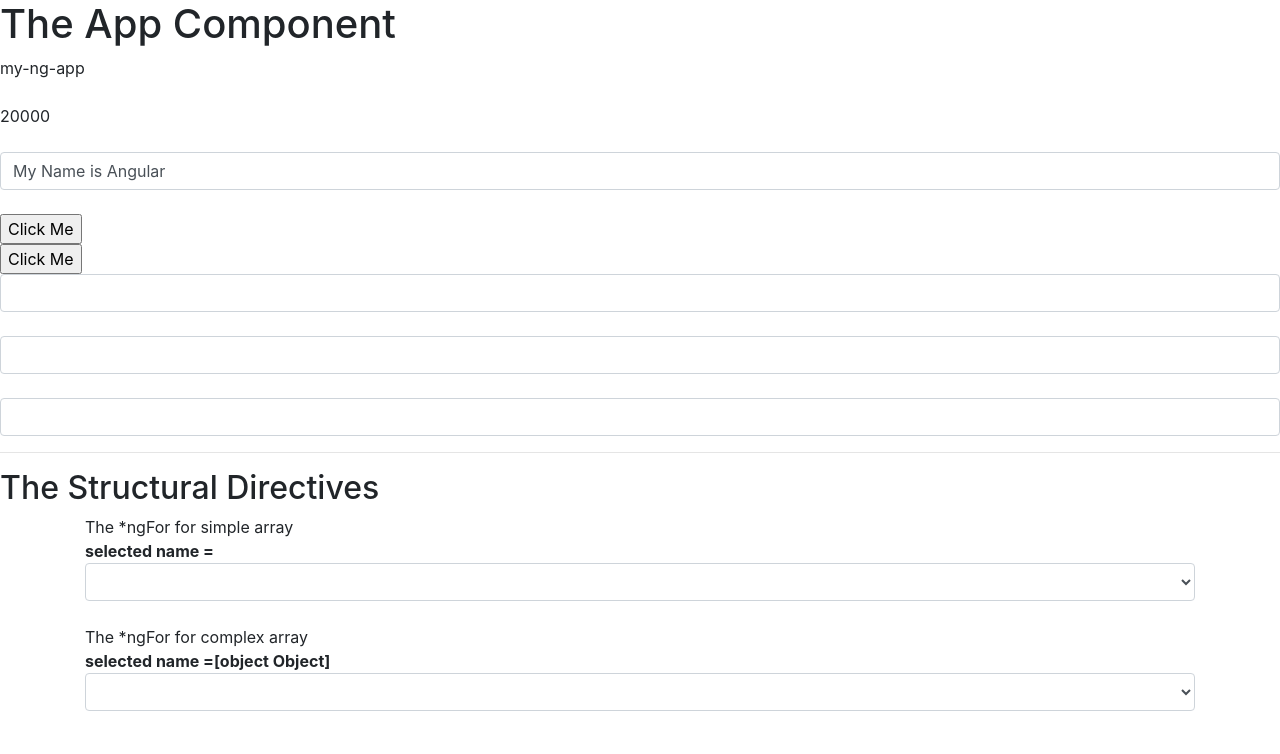
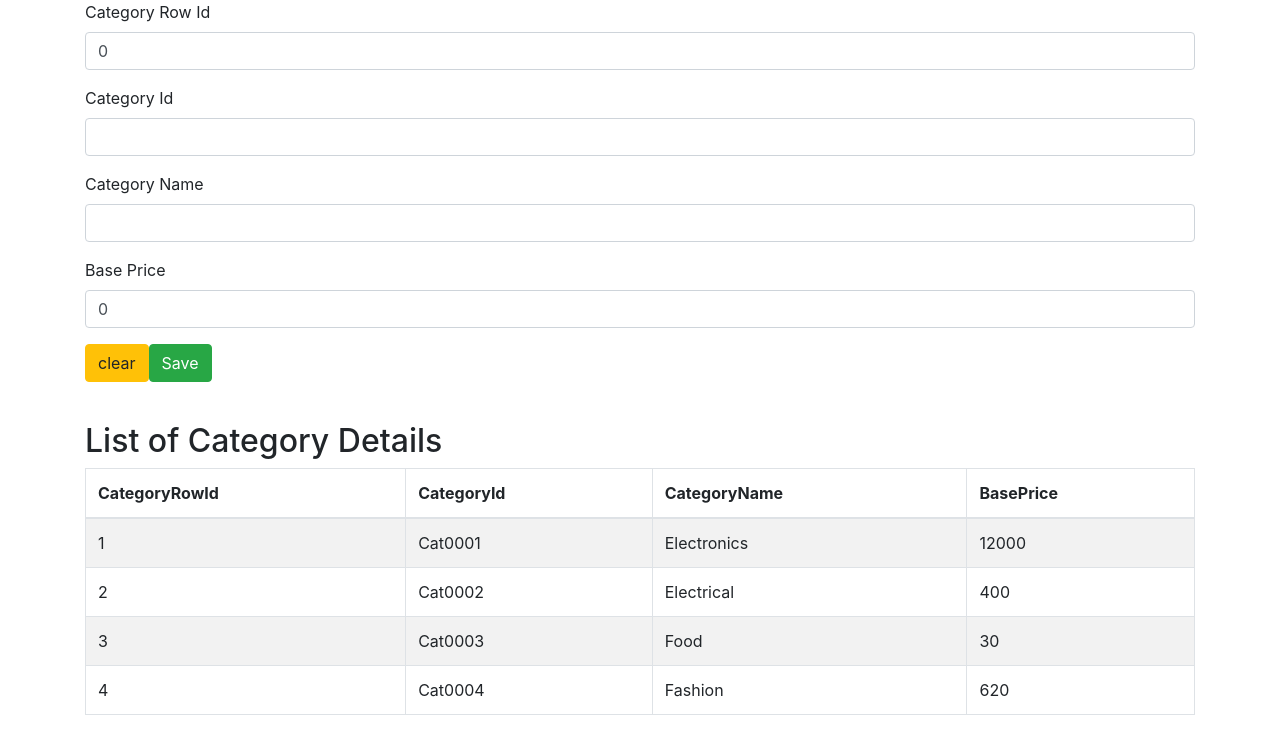
Before and after one commit to maheshsabnis/angular9mn, an Angular app: page / in a window 1280 px wide. Shown: the top 754 px of the page. Built offline with nearby package versions, Linux system fonts and the light colour scheme.

Commit message:
22-feb-2020

```diff
--- a/src/app/app.module.ts
+++ b/src/app/app.module.ts
@@ -2,12 +2,13 @@
 import { BrowserModule } from '@angular/platform-browser';
 // NgModule the class decorator to define class as Angular Module
 import { NgModule } from '@angular/core';
-import {FormsModule} from '@angular/forms';
+import {FormsModule, ReactiveFormsModule} from '@angular/forms';
 
 
 // Custom Module for containing Routing Object Model
 import { AppRoutingModule } from './app-routing.module';
 import { AppComponent } from './app.component';
+import {CategoryReactiveFormComponent} from './components/categoryreactiveformcomponent/app.categoryreactiveform.component';
 
 // imports: of the type array, used to import and load standard Angular Modules
 // and external modules in current application
@@ -22,13 +23,13 @@ import { AppComponent } from './app.component';
 // entryComponent: Components not bootstraped but used by bootstraped components to load
 @NgModule({
   declarations: [
-    AppComponent
+    AppComponent, CategoryReactiveFormComponent
   ],
   imports: [
-    BrowserModule,FormsModule,
+    BrowserModule,FormsModule, ReactiveFormsModule,
     AppRoutingModule
   ],
   providers: [],
-  bootstrap: [AppComponent]
+  bootstrap: [ CategoryReactiveFormComponent]
 })
 export class AppModule { }
--- /dev/null
+++ b/src/app/components/categoryreactiveformcomponent/app.categoryreactiveform.component.ts
@@ -0,0 +1,64 @@
+import { Component, OnInit } from '@angular/core';
+import { Category } from '../../models/app.category.model';
+import { CategoryLogic } from '../../models/app.category.logic';
+
+// imporing FormGroup and the FormControl for implementing
+// the reactive form
+import { FormGroup, FormControl } from '@angular/forms';
+
+
+@Component({
+  selector: 'app-categoryreactiveform-component',
+  templateUrl: './app.categoryreactiveform.view.html'
+})
+export class CategoryReactiveFormComponent implements OnInit {
+  // OnInit: is the Component Lifecycle interface, that provides
+  // the ngOnInIt() method
+  category: Category;
+  private logic: CategoryLogic;
+  categories: Array<Category>;
+  // define the FormGroup object, this will be used to map Model class properties to Form
+  frmCategory: FormGroup;
+
+  tableColumnHeaders: Array<string>;
+  constructor() {
+    this.logic  =new CategoryLogic();
+    this.categories = new Array<Category>();
+    this.category   =  new Category(0, '', '', 0);
+    this.tableColumnHeaders = new Array<string>();
+    // instantiate the frmCategory and map properties of category class using
+    // FormControl into the group
+    this.frmCategory  =new FormGroup({
+      CategoryRowId : new FormControl(this.category.CategoryRowId),
+      CategoryId : new FormControl(this.category.CategoryId),
+      CategoryName : new FormControl(this.category.CategoryName),
+      BasePrice : new FormControl(this.category.BasePrice)
+    });
+  }
+
+  // this method is invoked immediately after ctor 'only-once'
+  // write logic in this method that we cannot write on ctor or
+  // if such logic is written in ctor, it will delay ctor execution
+  ngOnInit(): void {
+    // iterate over the category object to read all its property names
+    for(let p in this.category) {
+      this.tableColumnHeaders.push(p);
+    }
+    this.categories = this.logic.getCategoris();
+  }
+
+  clear(): void {
+    this.category   =  new Category(0, '', '', 0);
+    this.frmCategory.setValue(this.category);
+  }
+  save(): void {
+    // read the posted data from ReactForm using 'value' property of
+    // frmCategory, the instance of FormGroup
+    this.category = this.frmCategory.value;
+    this.categories = this.logic.saveCategory(this.category);
+  }
+  getSelectedCategory(cat: Category): void {
+    this.frmCategory.setValue(cat); // set the value of form based on selected category
+    this.category = this.frmCategory.value;
+  }
+}
--- /dev/null
+++ b/src/app/components/categoryreactiveformcomponent/app.categoryreactiveform.view.html
@@ -0,0 +1,46 @@
+<div class="container">
+    <!--The (ngSubmit) event will submit the forms-->
+    <!--bind the frmCategory to [formGroup] property of <form></form>-->
+    <form name="frmCategory" (ngSubmit)="save()" [formGroup]="frmCategory">
+        <div class="form-group">
+            <label>Category Row Id</label>
+            <!--Bind the formControlName attribute key from frmCategory to input elements-->
+            <input type="text" class="form-control" formControlName="CategoryRowId">
+        </div>
+        <div class="form-group">
+            <label>Category Id</label>
+            <input type="text" class="form-control" formControlName="CategoryId">
+        </div>
+        <div class="form-group">
+            <label>Category Name</label>
+            <input type="text" class="form-control" formControlName="CategoryName">
+        </div>
+        <div class="form-group">
+            <label>Base Price</label>
+            <input type="text" class="form-control" formControlName="BasePrice">
+        </div>
+        <div class="form-group">
+            <input type="button" class="btn btn-warning" value="clear" (click)="clear()" />
+            <input type="submit" value="Save" class="btn btn-success">
+        </div>
+    </form>
+</div>
+<br>
+<div class="container">
+    <h2>List of Category Details</h2>
+
+    <table class="table table-bordered table-striped">
+        <thead>
+            <tr>
+                <th *ngFor="let h of tableColumnHeaders">{{h}}</th>
+            </tr>
+        </thead>
+        <tbody>
+            <!--Iterating over each caregory row-->
+            <tr *ngFor="let cat of categories" (click)="getSelectedCategory(cat)">
+                <!--generating table cell for each property in category -->
+                <td *ngFor="let h of tableColumnHeaders">{{cat[h]}}</td>
+            </tr>
+        </tbody>
+    </table>
+</div>
--- /dev/null
+++ b/src/app/models/app.category.logic.ts
@@ -0,0 +1,22 @@
+// importing the exported class from the file
+import { Category } from './app.category.model';
+export class CategoryLogic {
+   categories: Array<Category>;
+
+   constructor() {
+     this.categories = new Array<Category>();
+     this.categories.push(new Category(1, 'Cat0001', 'Electronics', 12000));
+     this.categories.push(new Category(2, 'Cat0002', 'Electrical', 400));
+     this.categories.push(new Category(3, 'Cat0003', 'Food', 30));
+     this.categories.push(new Category(4, 'Cat0004', 'Fashion', 620));
+   }
+
+   getCategoris(): Array<Category> {
+     return this.categories;
+   }
+
+   saveCategory(cat: Category): Array<Category> {
+    this.categories.push(cat);
+    return this.categories;
+  }
+}
--- /dev/null
+++ b/src/app/models/app.category.model.ts
@@ -0,0 +1,8 @@
+export class Category {
+    constructor(
+      public CategoryRowId: number,
+      public CategoryId : string,
+      public CategoryName: string,
+      public BasePrice: number
+    ){}
+}
--- a/src/index.html
+++ b/src/index.html
@@ -10,7 +10,7 @@
 </head>
 
 <body>
-    <app-app-component></app-app-component>
+    <app-categoryreactiveform-component></app-categoryreactiveform-component>
 </body>
 
 </html>
```
Also changed, not shown: 1 other file (tests, documents, lock files or other folders).
